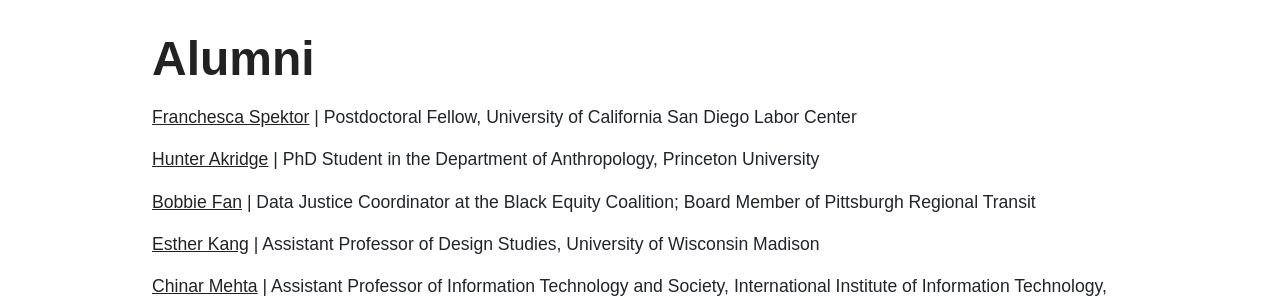
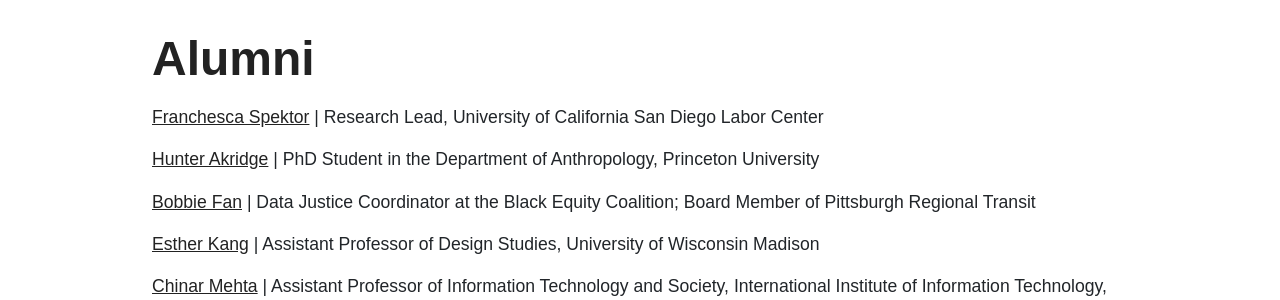
Before and after one commit to techsolidaritylab/site, a Jekyll site: the page built from index.html, in a window 1280 px wide and 900 px high, scrolled down 2762 px. Shown: the part 153-453 px from the top of the window. Built offline with Jekyll 4.4.1, drawn with Linux system fonts in a browser that asks for light colours; nearby versions of some CDN libraries; some web fonts are replaced.

Commit message:
Update team.html

```diff
--- a/_includes/team.html
+++ b/_includes/team.html
@@ -29,7 +29,7 @@
     <!-- Three columns of text below the carousel -->
     <div class="row mb-2">
       <div>
-      <p><a href="https://www.linkedin.com/in/fspektor/">Franchesca Spektor</a> | Postdoctoral Fellow, University of California San Diego Labor Center</p>
+      <p><a href="https://www.linkedin.com/in/fspektor/">Franchesca Spektor</a> | Research Lead, University of California San Diego Labor Center</p>
       <p><a href="https://anthropology.princeton.edu/people/hunter-akridge">Hunter Akridge</a> | PhD Student in the Department of Anthropology, Princeton University </p>
       <p><a href="https://www.linkedin.com/in/bonniefan/">Bobbie Fan</a> | Data Justice Coordinator at the Black Equity Coalition; Board Member of Pittsburgh Regional Transit</p>
       <p><a href="https://www.estherykang.com/">Esther Kang</a> | Assistant Professor of Design Studies, University of Wisconsin Madison</p>
```
